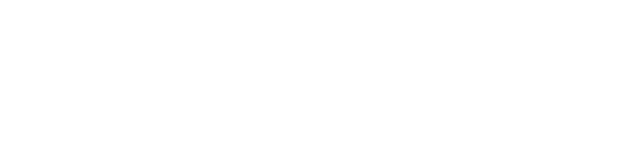
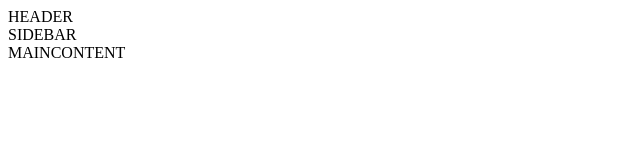
Before and after one commit to ragunath-br/Admin-Dashboard, a plain HTML site: page index.html in a window 1280 px wide. Shown: the whole page, without its empty margins (0-640 px from the left). Drawn offline with Linux system fonts and the light colour scheme.

Commit message:
ADDS TEXT TO DIVS
To ensure that the alignment can be seen after adding CSS Styles to the element.

```diff
--- a/index.html
+++ b/index.html
@@ -8,9 +8,9 @@
 </head>
 <body>
     <div class="dashboard">
-        <div class="header"></div>
-        <div class="sideBar"></div>
-        <div class="mainContent"></div>
+        <div class="header">HEADER</div>
+        <div class="sideBar">SIDEBAR</div>
+        <div class="mainContent">MAINCONTENT</div>
     </div>
 </body>
 </html>
```
